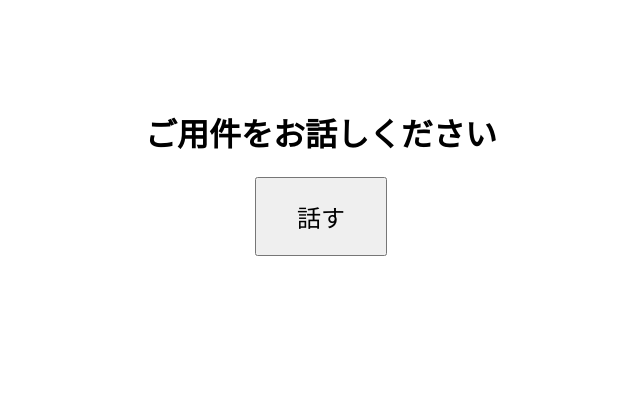
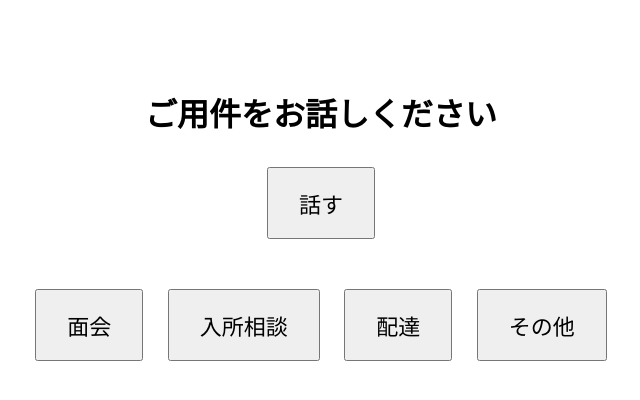
Before and after one commit to tbt3221/reception-mvp, a plain HTML site: page index.html in a window 1280 px wide. Shown: the whole page, without its empty margins (319-959 px from the left). Drawn offline with Linux system fonts and the light colour scheme.

Commit message:
index.html

```diff
--- a/index.html
+++ b/index.html
@@ -8,11 +8,12 @@
     body {
       font-family: sans-serif;
       text-align: center;
-      padding-top: 80px;
+      padding-top: 60px;
     }
     button {
-      font-size: 24px;
-      padding: 20px 40px;
+      font-size: 22px;
+      padding: 18px 30px;
+      margin: 10px;
     }
     #result {
       margin-top: 30px;
@@ -23,17 +24,30 @@
       margin-top: 20px;
       color: green;
     }
+    .purpose-buttons {
+      margin-top: 30px;
+    }
   </style>
 </head>
 <body>
 
   <h1>ご用件をお話しください</h1>
+
   <button onclick="startSpeech()">話す</button>
+
+  <div class="purpose-buttons">
+    <button onclick="sendPurpose('面会に来ました')">面会</button>
+    <button onclick="sendPurpose('入所・利用の相談です')">入所相談</button>
+    <button onclick="sendPurpose('配達です')">配達</button>
+    <button onclick="sendPurpose('その他のご用件です')">その他</button>
+  </div>
 
   <div id="result"></div>
   <div id="status"></div>
 
   <script>
+    let clearTimer;
+
     function startSpeech() {
       if (!('webkitSpeechRecognition' in window)) {
         alert('このブラウザは音声入力に対応していません');
@@ -51,14 +65,30 @@
 
       recognition.onresult = function(event) {
         const text = event.results[0][0].transcript;
-        document.getElementById('result').innerText = text;
-
+        showResult(text);
         sendToN8n(text);
       };
 
       recognition.onerror = function() {
         document.getElementById('status').innerText = '音声認識に失敗しました';
       };
+    }
+
+    function sendPurpose(text) {
+      showResult(text);
+      sendToN8n(text);
+    }
+
+    function showResult(text) {
+      document.getElementById('result').innerText = text;
+      document.getElementById('status').innerText = '';
+
+      // 表示を自動消去（15秒）
+      clearTimeout(clearTimer);
+      clearTimer = setTimeout(() => {
+        document.getElementById('result').innerText = '';
+        document.getElementById('status').innerText = '';
+      }, 15000);
     }
 
     function sendToN8n(text) {
```
